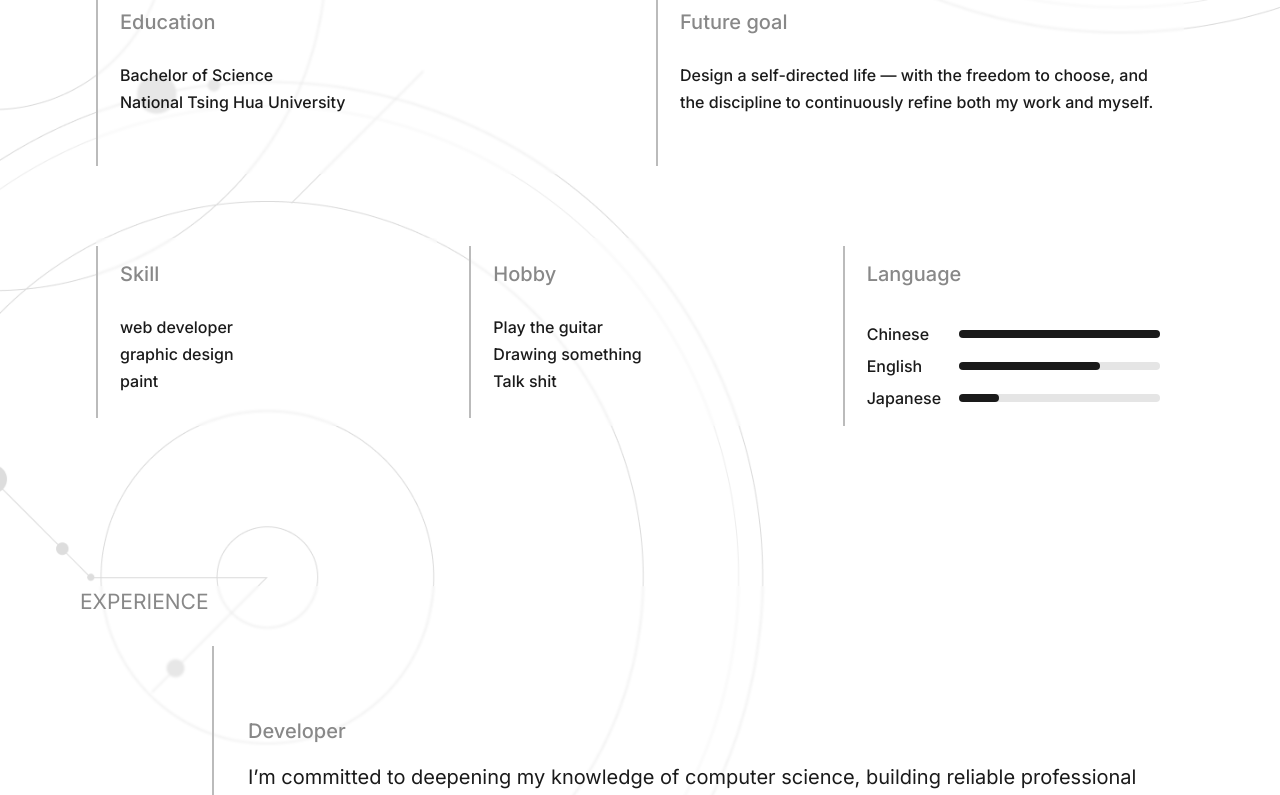
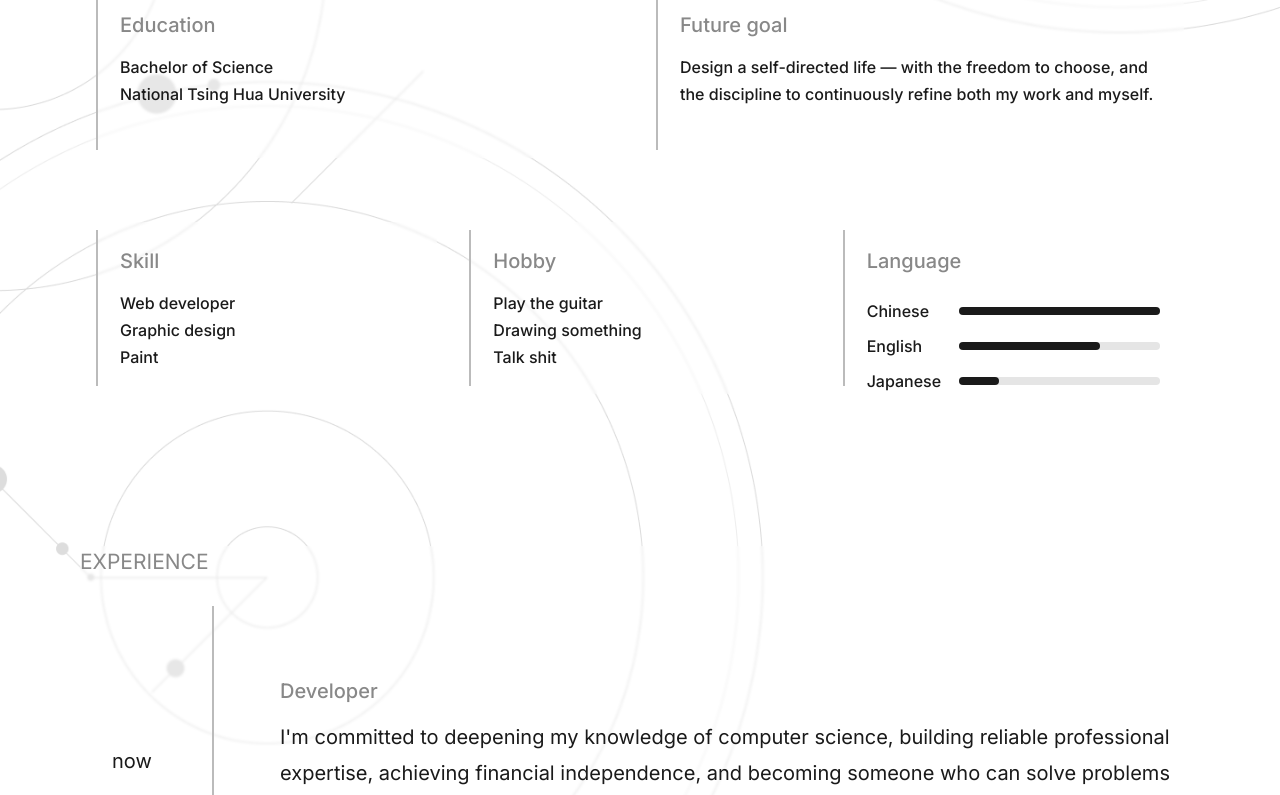
Before and after one commit to PeiLin2001/homepage, an Angular app: page /about in a window 1280 px wide. Shown: the part 824-1619 px from the top of the page. Built offline with nearby package versions, Linux system fonts and the light colour scheme.

Commit message:
fix: 1. Refactor code of about page 2. homepage layout setting

```diff
--- a/src/app/@components/about/about.component.html
+++ b/src/app/@components/about/about.component.html
@@ -1,106 +1,98 @@
-<div class="bg-canvas">
-  <img src="./aboutbackground.png" class="bg-canvas">
+<div class="bg-canvas" aria-hidden="true">
+  <img src="./aboutbackground.png" alt="">
 </div>
 
-<div class="content">
-  <section class="about-header">
+<main class="content">
+
+  <!-- ── header ─────────────────────── -->
+  <header class="about-header">
+
     <div class="about-left">
       <p class="about-title">About me</p>
       <h1 class="name">Peilin<br>Li</h1>
 
-      <a href="https://www.google.com/maps/place/Taiwan" class="text-decoration-none text-reset" target="_blank"
-        rel="noopener noreferrer">
-        <div class="loc-tag">
-          <span class="dots"></span>Asia, Taiwan
-        </div>
+      <a class="loc-tag"
+         href="https://www.google.com/maps/place/Taiwan"
+         target="_blank"
+         rel="noopener noreferrer"
+         aria-label="所在地：亞洲，台灣（開啟 Google Maps）">
+        <span class="dots" aria-hidden="true"></span>
+        Asia, Taiwan
       </a>
+    </div>
 
-    </div>
     <div class="about-right">
-      <span class="email">
-        <span class="material-symbols-outlined">mark_email_unread</span>
+      <address class="email">
+        <!-- icon -->
+        <span class="material-symbols-outlined"
+         aria-hidden="true">mark_email_unread</span>
+
         <a href="mailto:a0936856077@gmail.com">a0936856077&#64;gmail.com</a>
-      </span>
-      <p class="bio">Trained in science, shaped by design,now <br>
+      </address>
+
+      <p class="bio">
+        Trained in science, shaped by design, now<br>
         building in code. I learn fast, think deeply,<br>
         and always refine without compromise.
       </p>
     </div>
+
+  </header>
+
+  <section class="middle" aria-labelledby="info-heading">
+    <p class="section-label" id="info-heading" aria-label="個人資訊">information</p>
+
+    <dl class="info-grid">
+      @for (cell of infoCells; track cell.id) {
+        <div class="info-cell" [id]="cell.id">
+          <dt class="cell-title">{{ cell.title }}</dt>
+
+          @if (cell.body) {
+            <dd class="cell-body">
+              @for (line of lines(cell.body); track $index) {
+                {{ line }}<br>
+              }
+            </dd>
+          }
+
+          <!-- 語言進度條格 -->
+          @if (cell.languages) {
+            <dd class="cell-body language">
+              @for (lang of cell.languages; track lang.name) {
+                <div class="lang-row">
+                  <span class="lang-name">{{ lang.name }}</span>
+                  <div class="lang-bar"
+                       role="meter"
+                       [attr.aria-valuenow]="lang.level"
+                       aria-valuemin="0"
+                       aria-valuemax="100"
+                       [attr.aria-label]="lang.name + ' fluency ' + lang.level + '%'">
+                    <div class="lang-fill" [style.width.%]="lang.level"></div>
+                  </div>
+                </div>
+              }
+            </dd>
+          }
+        </div>
+      }
+    </dl>
   </section>
 
-  <section class="middle">
-    <p class="section-label">information</p>
-    <section class="info-grid">
-      <div class="info-cell" id="education">
-        <h4 class="cell-title">Education</h4>
-        <p class="cell-body">
-          Bachelor of Science <br>
-          National Tsing Hua University
-        </p>
-      </div>
-      <div class="info-cell" id="future-goal">
-        <h4 class="cell-title">Future goal</h4>
-        <p class="cell-body">
-          Design a self-directed life —
-          with the freedom to choose, and the discipline to
-          continuously refine both my work and myself.
-        </p>
-      </div>
-      <div class="info-cell" id="skill">
-        <h4 class="cell-title">Skill</h4>
-        <p class="cell-body">web developer<br>graphic design<br>paint</p>
-      </div>
-      <div class="info-cell" id="hobby">
-        <h4 class="cell-title">Hobby</h4>
-        <p class="cell-body">Play the guitar<br>Drawing something<br>Talk shit</p>
-      </div>
-      <div class="info-cell" id="language">
-        <h4 class="cell-title">Language</h4>
-        <div class="language">
-          <div class="lang-row">
-            <span class="lang-name">Chinese</span>
-            <div class="lang-bar">
-              <div class="lang-fill" style="width: 100%;"></div>
-            </div>
-          </div>
-          <div class="lang-row">
-            <span class="lang-name">English</span>
-            <div class="lang-bar">
-              <div class="lang-fill" style="width: 70%;"></div>
-            </div>
-          </div>
-          <div class="lang-row">
-            <span class="lang-name">Japanese</span>
-            <div class="lang-bar">
-              <div class="lang-fill" style="width: 20%;"></div>
-            </div>
-          </div>
-        </div>
-      </div>
-    </section>
+  <section class="experience" aria-labelledby="exp-heading">
+    <p class="section-label" id="exp-heading" aria-label="工作經歷">experience</p>
+
+    <ol>
+      @for (exp of experiences; track exp.datetime) {
+        <li class="exp-item">
+          <time class="exp-time" [attr.datetime]="exp.datetime">{{ exp.period }}</time>
+          <article class="exp-body">
+            <h2 class="exp-title">{{ exp.title }}</h2>
+            <p class="exp-desc">{{ exp.description }}</p>
+          </article>
+        </li>
+      }
+    </ol>
+
   </section>
 
-  <section class="experience">
-    <p class="section-label">experience</p>
-    <div class="exp-item">
-      <span class="exp-time">now</span>
-      <div class="exp-body">
-        <h4 class="exp-title">Developer</h4>
-        <p class="exp-desc">I’m committed to deepening my knowledge of computer science, building reliable professional
-          expertise, achieving financial independence, and becoming someone who can solve problems independently while
-          taking full responsibility for my work.</p>
-      </div>
-    </div>
-    <div class="exp-item">
-      <span class="exp-time">-2025/09</span>
-      <div class="exp-body">
-        <h4 class="exp-title">Graphic designer</h4>
-        <p class="exp-desc">
-          After graduating, I followed my interest in graphic design and spent about a year gaining hands-on
-          experience.During this time, I refined my skills and adapted to the professional environment.Over time,
-          however, I realized that my abilities could be applied more broadly and had yet to be fully realized.
-        </p>
-      </div>
-    </div>
-  </section>
-</div> <!-- the end of content -->
+</main>
--- a/src/app/@components/about/about.component.ts
+++ b/src/app/@components/about/about.component.ts
@@ -1,11 +1,83 @@
 import { Component } from '@angular/core';
+import { CommonModule } from '@angular/common';
+
+interface InfoCell {
+  id: string;
+  title: string;
+  body?: string;
+  languages?: Language[];
+}
+
+interface Language {
+  name: string;
+  level: number; // 0–100
+}
+
+interface Experience {
+  period: string;
+  datetime: string;
+  title: string;
+  description: string;
+}
 
 @Component({
   selector: 'app-about',
-  imports: [],
+  imports: [CommonModule],
   templateUrl: './about.component.html',
   styleUrl: './about.component.scss'
 })
 export class AboutComponent {
 
+  readonly infoCells: InfoCell[] = [
+    {
+      id: 'education',
+      title: 'Education',
+      body: 'Bachelor of Science\nNational Tsing Hua University',
+    },
+    {
+      id: 'future-goal',
+      title: 'Future goal',
+      body: 'Design a self-directed life — with the freedom to choose, and the discipline to continuously refine both my work and myself.',
+    },
+    {
+      id: 'skill',
+      title: 'Skill',
+      body: 'Web developer\nGraphic design\nPaint',
+    },
+    {
+      id: 'hobby',
+      title: 'Hobby',
+      body: 'Play the guitar\nDrawing something\nTalk shit',
+    },
+    {
+      id: 'language',
+      title: 'Language',
+      languages: [
+        { name: 'Chinese',  level: 100 },
+        { name: 'English',  level: 70  },
+        { name: 'Japanese', level: 20  },
+      ],
+    },
+  ];
+
+  readonly experiences: Experience[] = [
+    {
+      period: 'now',
+      datetime: '2025',
+      title: 'Developer',
+      description: `I'm committed to deepening my knowledge of computer science, building reliable professional expertise, achieving financial independence, and becoming someone who can solve problems independently while taking full responsibility for my work.`,
+    },
+    {
+      period: '–2025/09',
+      datetime: '2025-09',
+      title: 'Graphic designer',
+      description: `After graduating, I followed my interest in graphic design and spent about a year gaining hands-on experience. During this time, I refined my skills and adapted to the professional environment. Over time, however, I realized that my abilities could be applied more broadly and had yet to be fully realized.`,
+    },
+  ];
+
+  /** 將 \n 轉為陣列，方便模板用 @for 渲染 <br> */
+  lines(text: string): string[] {
+    return text.split('\n');
+  }
+
 }
--- a/src/app/@components/homepage/homepage.component.html
+++ b/src/app/@components/homepage/homepage.component.html
@@ -3,7 +3,7 @@
 </div>
 
 <main class="active">
-  <div class="content">
+
     <!-- 修正：class 名稱改為 kebab-case .hello-world -->
     <span class="hello-world" aria-hidden="true">:Hello, world!</span>
 
@@ -23,5 +23,5 @@
       <button class="cta" [routerLink]="['/works']">view works</button>
       <button class="cta" [routerLink]="['/about']">read more</button>
     </div>
-  </div>
+
 </main>
```
